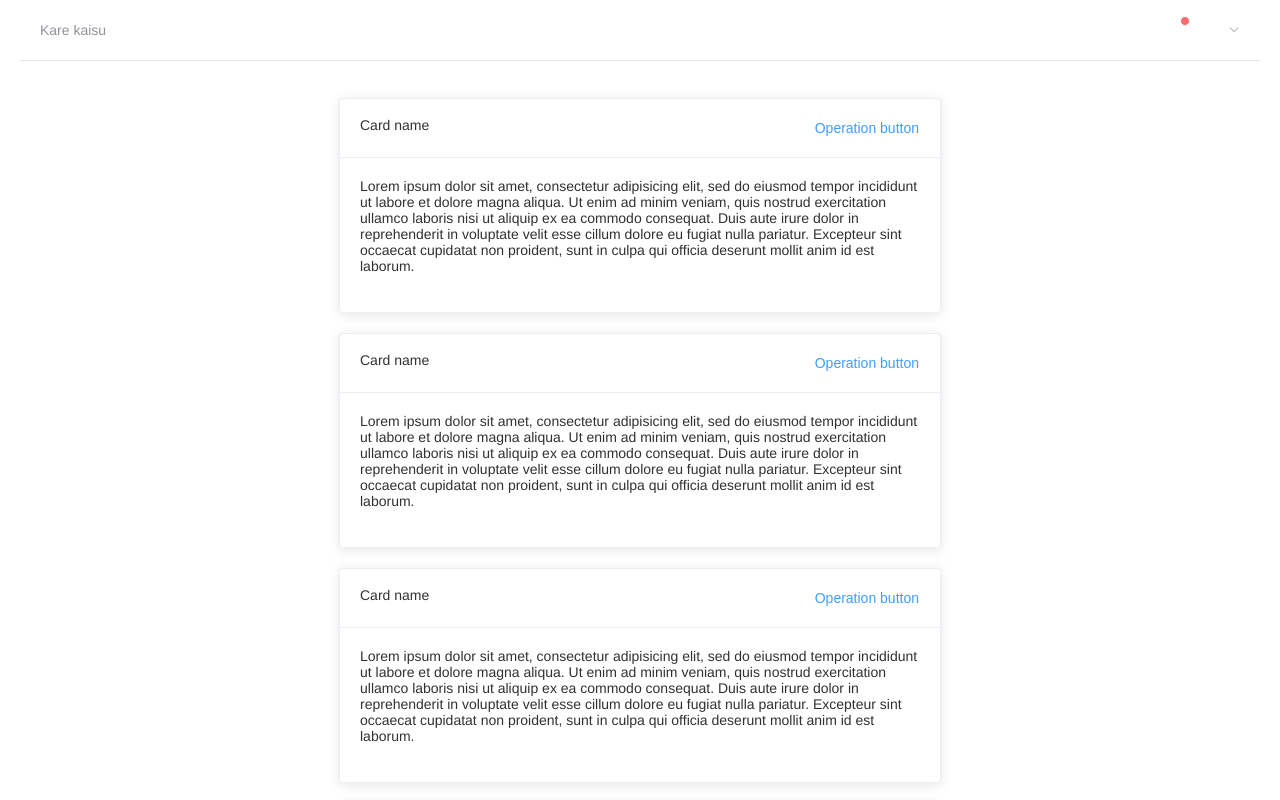
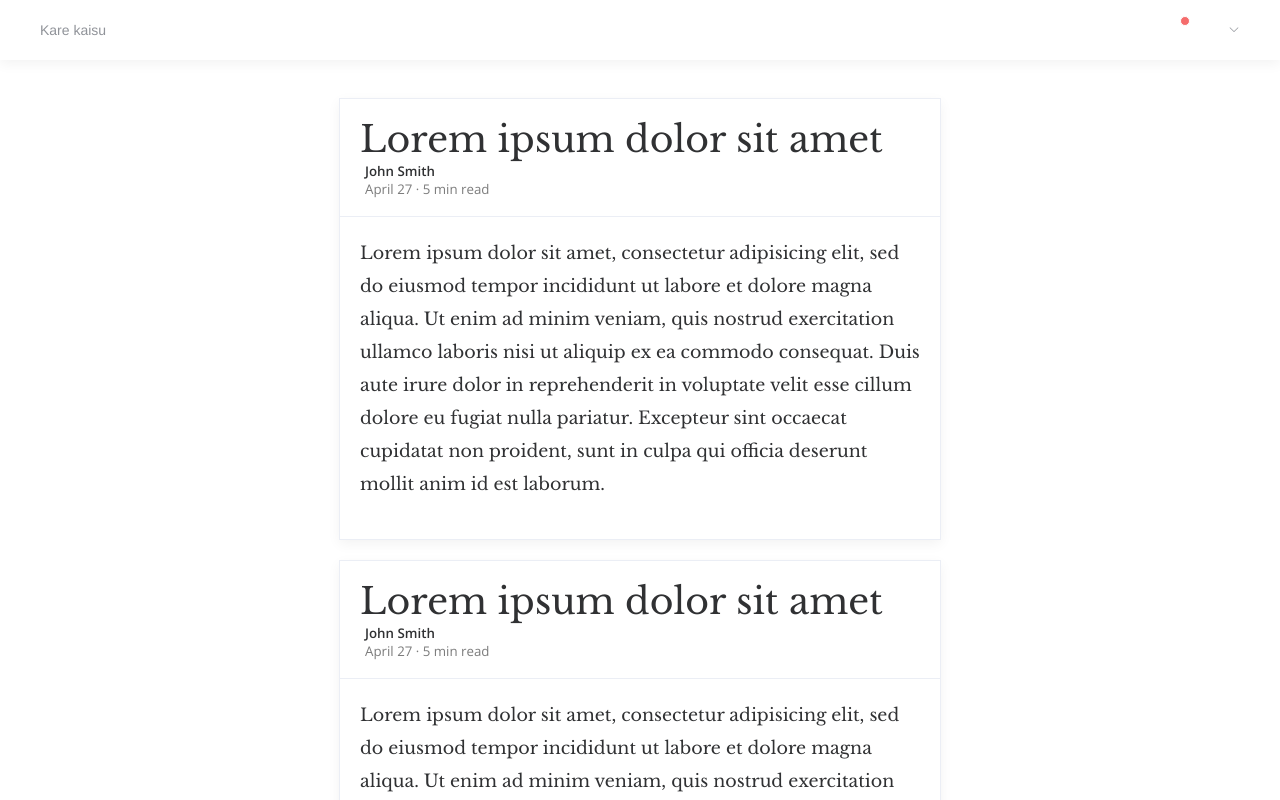
Before and after one commit to yktr-inc/kare-raisu, a Vue app in the folder front/: page / in a window 1280 px wide. Shown: the top 800 px of the page. Built offline with nearby package versions, Linux system fonts and the light colour scheme; what vue-infinite-scroll would draw is missing.

Commit message:
test front

```diff
--- a/front/src/components/Card.vue
+++ b/front/src/components/Card.vue
@@ -1,8 +1,9 @@
 <template>
   <el-card class="feed-card">
     <div slot="header" class="clearfix">
-      <span>Card name</span>
-      <el-button style="float: right; padding: 3px 0" type="text">Operation button</el-button>
+      <span class="title">Lorem ipsum dolor sit amet</span>
+      <div><span class="credit">John Smith</span></div>
+      <div><span class="details">April 27 · 5 min read</span></div>
     </div>
     <div class="text item">
       Lorem ipsum dolor sit amet, consectetur adipisicing elit, sed do eiusmod
@@ -16,8 +17,31 @@
 </template>
 
 <style scoped>
+  @import url('https://fonts.googleapis.com/css?family=Libre+Baskerville|Open+Sans:400,600|PT+Serif');
+
+  .title {
+    font-family: 'Libre Baskerville', serif;
+    font-size: 2.6em;
+  }
+
+  .credit {
+    font-family: 'Open Sans', sans-serif;
+    font-size: 0.95em;
+    font-weight: 600;
+    margin-left: 5px;
+  }
+
+  .details {
+    font-family: 'Open Sans', sans-serif;
+    font-size: 0.95em;
+    color: #7c7c7c;
+    margin-left: 5px;
+  }
+
   .text {
-    font-size: 14px;
+    font-family: 'Libre Baskerville', serif;
+    font-size: 1.25em;
+    line-height: 33px;
   }
 
   .feed-card{
@@ -40,6 +64,11 @@
   .box-card {
     width: 480px;
   }
+
+  .el-card {
+    border-radius: 0px;
+    box-shadow: 0 4px 12px 0 rgba(0,0,0,.05)!important;
+  }
 </style>
 
 <script>
--- a/front/src/layouts/LayoutDefault.vue
+++ b/front/src/layouts/LayoutDefault.vue
@@ -55,6 +55,7 @@ export default {
     border-radius: 50px;
   }
   .fixed-navbar{
+    box-shadow: 0 4px 12px 0 rgba(0,0,0,.05)!important;
     position: fixed;
     right: 0;
     left: 0;
@@ -62,6 +63,9 @@ export default {
     background: #FFF;
     z-index: 1;
   }
+  .el-menu.el-menu--horizontal {
+    border-bottom: none;
+  }
   .el-main{
     margin-top: 50px;
   }
```
